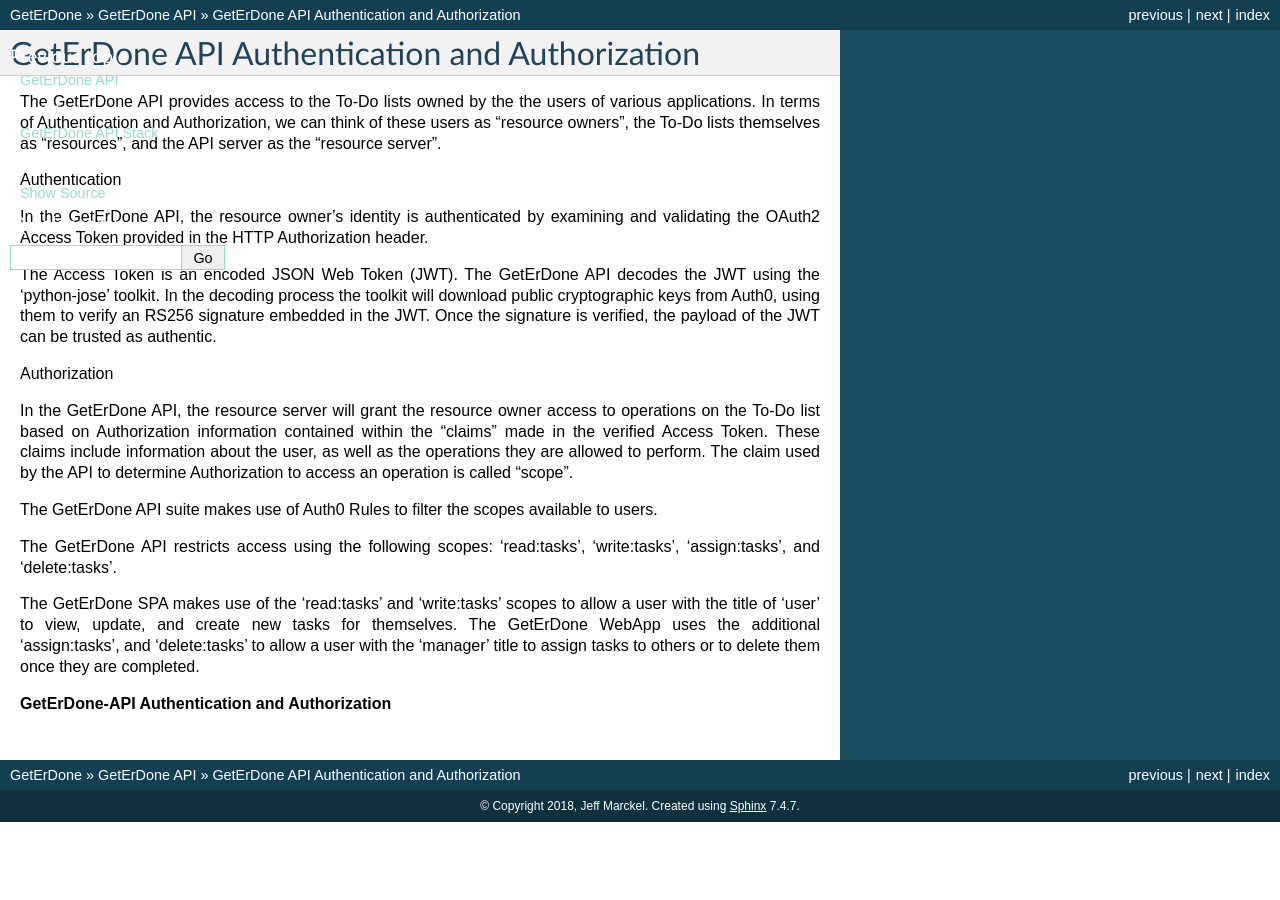
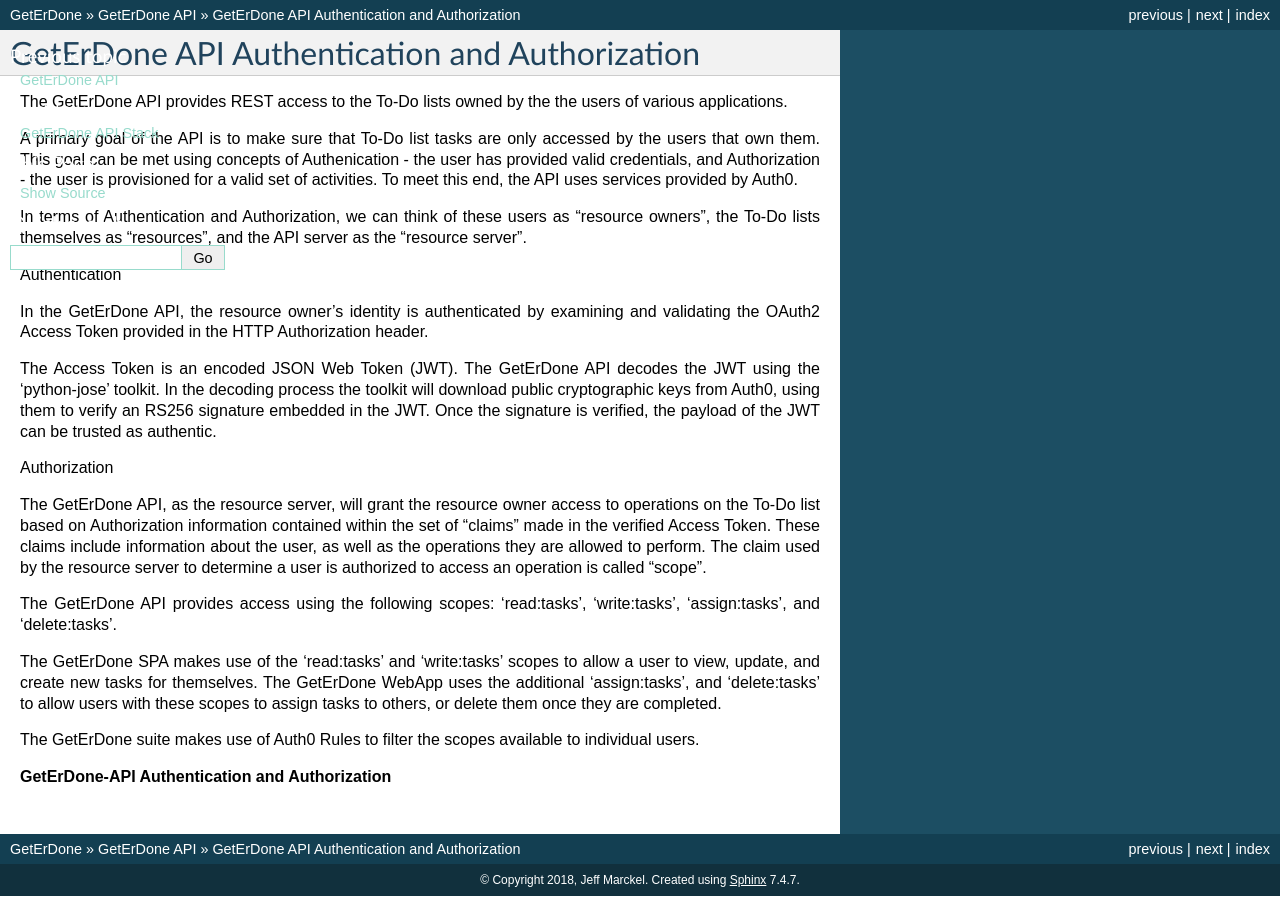
Before and after one commit to jmarckel/get-er-done, a Sphinx documentation site: the page built from doc/api-auth.rst, in a window 1280 px wide. Built offline with Sphinx 7.4.7, drawn with Linux system fonts in a browser that asks for light colours.

```diff
--- a/doc/api-auth.rst
+++ b/doc/api-auth.rst
@@ -4,12 +4,22 @@
 GetErDone API Authentication and Authorization
 ==============================================
 
-The GetErDone API provides access to the To-Do lists
-owned by the the users of various applications. In
-terms of Authentication and Authorization, we can
+The GetErDone API provides REST access to the To-Do
+lists owned by the the users of various applications.
+
+A primary goal of the API is to make sure that To-Do
+list tasks are only accessed by the users that own
+them. This goal can be met using concepts of
+Authenication - the user has provided valid
+credentials, and Authorization - the user is
+provisioned for a valid set of activities. To meet
+this end, the API uses services provided by Auth0.
+
+In terms of Authentication and Authorization, we can
 think of these users as "resource owners", the To-Do
 lists themselves as "resources", and the API server as
 the "resource server".
+
 
 Authentication
 
@@ -25,32 +35,32 @@ them to verify an RS256 signature embedded in the JWT.
 Once the signature is verified, the payload of the JWT
 can be trusted as authentic.
 
+
 Authorization
 
-In the GetErDone API, the resource server will grant
+The GetErDone API, as the resource server, will grant
 the resource owner access to operations on the To-Do
 list based on Authorization information contained within
-the "claims" made in the verified Access Token. These
-claims include information about the user, as well as
-the operations they are allowed to perform. The claim
-used by the API to determine Authorization to access an
-operation is called "scope".
+the set of "claims" made in the verified Access Token.
+These claims include information about the user, as well
+as the operations they are allowed to perform. The claim
+used by the resource server to determine a user is
+authorized to access an operation is called "scope".
 
-The GetErDone API suite makes use of Auth0 Rules to
-filter the scopes available to users.
-
-The GetErDone API restricts access using the following
+The GetErDone API provides access using the following
 scopes: 'read:tasks', 'write:tasks', 'assign:tasks', and
 'delete:tasks'.
 
 The GetErDone SPA makes use of the 'read:tasks' and
-'write:tasks' scopes to allow a user with the title
-of 'user' to view, update, and create new tasks for
-themselves. The GetErDone WebApp uses the additional
-'assign:tasks', and 'delete:tasks' to allow a user
-with the 'manager' title to assign tasks to others
-or to delete them once they are completed.
+'write:tasks' scopes to allow a user to view, update,
+and create new tasks for themselves. The GetErDone
+WebApp uses the additional 'assign:tasks', and
+'delete:tasks' to allow users with these scopes
+to assign tasks to others, or delete them once
+they are completed.
 
+The GetErDone suite makes use of Auth0 Rules to
+filter the scopes available to individual users.
 
 
 **GetErDone-API Authentication and Authorization**
```
Also changed, not shown: 1 other file.
